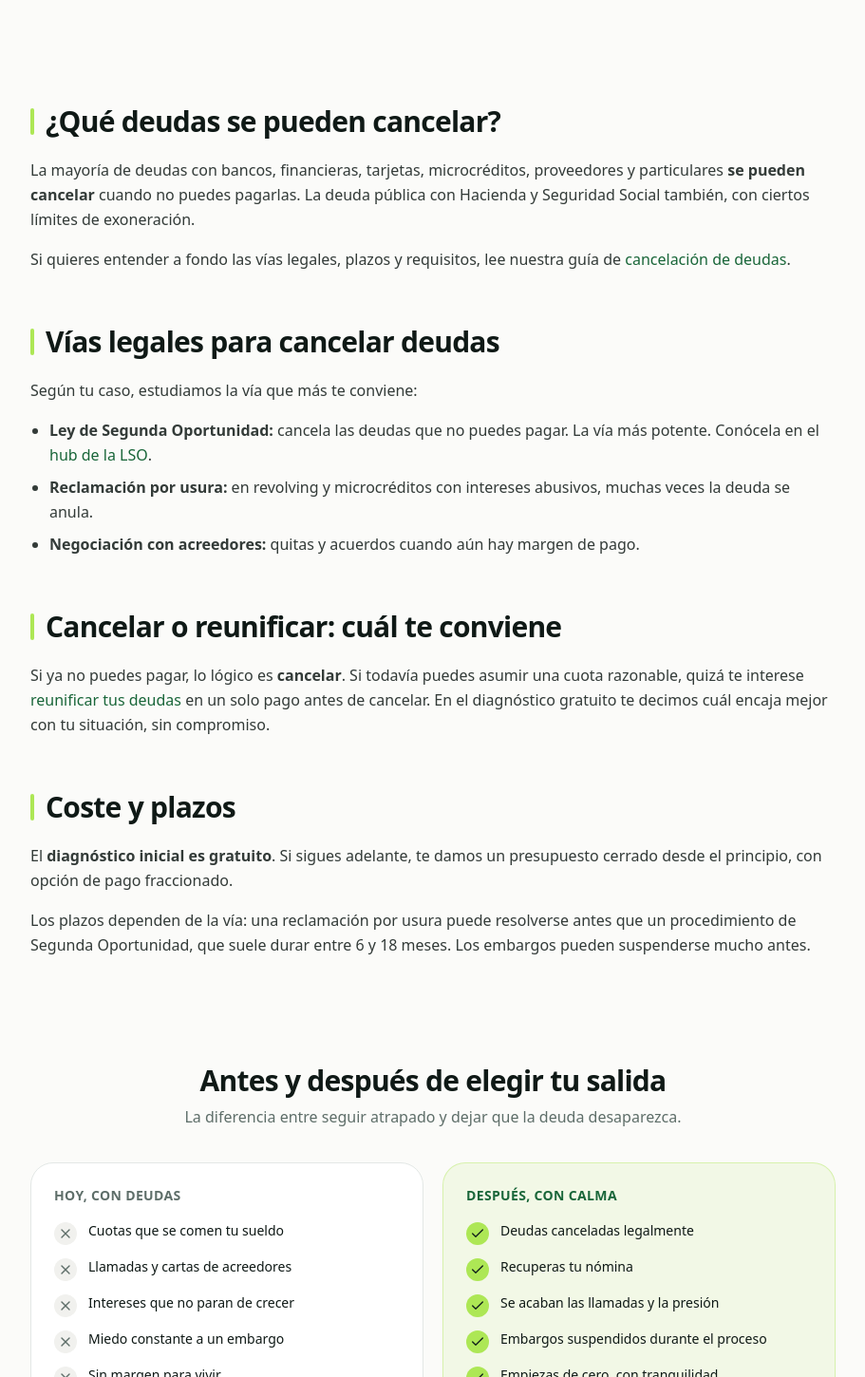
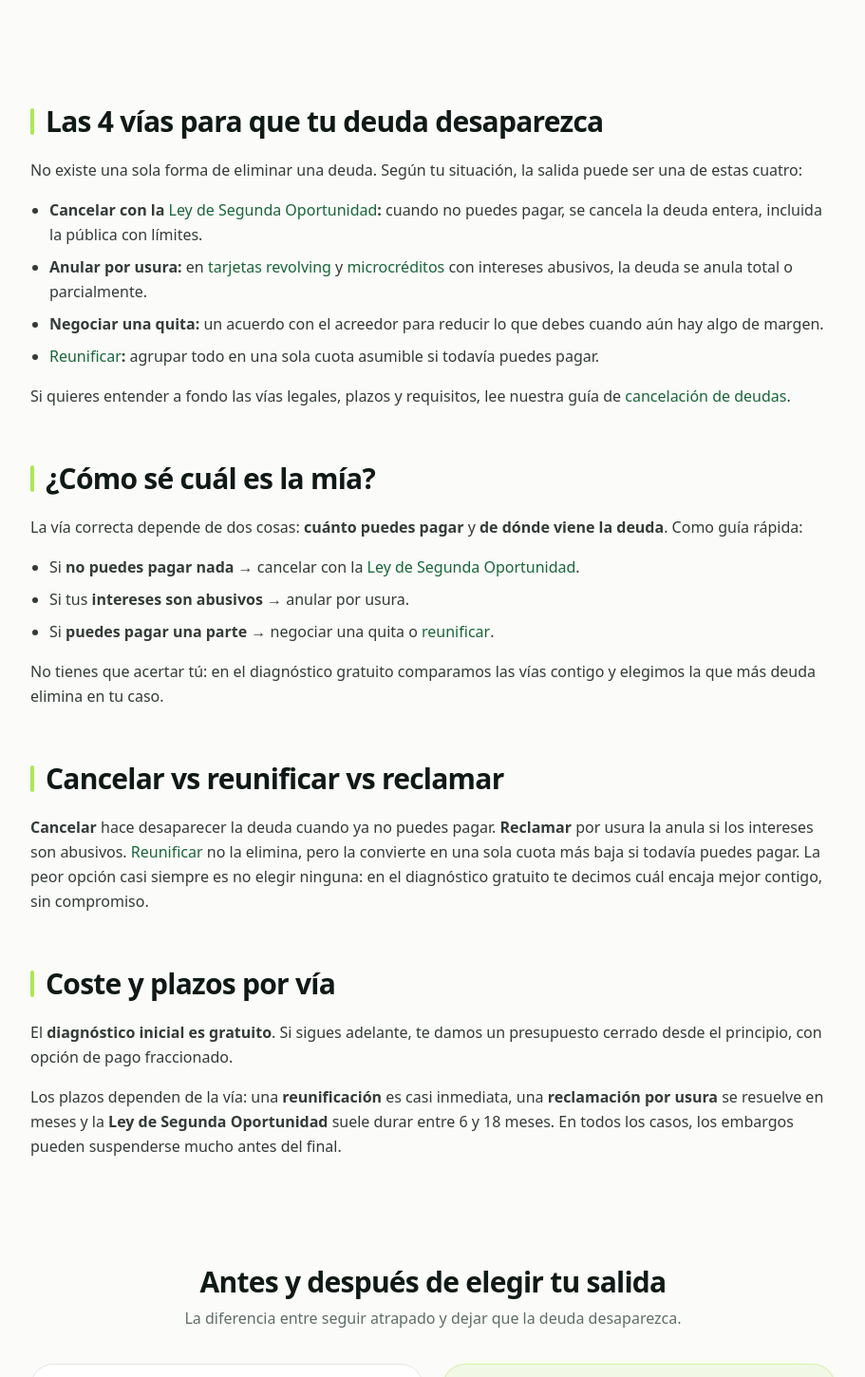
Before and after one commit to Carloslosamac/calma-deudas, a React (Vite) app: page /cancelar-deudas in a window 1280 px wide. Shown: the part 6580-8030 px from the top of the page at 95% size, without its empty margins (184-1095 px from the left). Built offline with nearby package versions, Linux system fonts and the light colour scheme; the HTML template or start-up script is replaced by a standard one.

Commit message:
Changes
Co-authored-by: Carloslosamac <205789006+Carloslosamac@users.noreply.github.com>

```diff
--- a/src/data/seo/content/cancelarDeudas.tsx
+++ b/src/data/seo/content/cancelarDeudas.tsx
@@ -361,15 +361,33 @@ export const cancelarDeudas: MoneyContent = {
   },
   sections: [
     {
-      title: "¿Qué deudas se pueden cancelar?",
+      title: "Las 4 vías para que tu deuda desaparezca",
       body: (
         <div className="space-y-4 text-base leading-relaxed text-foreground/85">
           <p>
-            La mayoría de deudas con bancos, financieras, tarjetas, microcréditos,
-            proveedores y particulares <strong>se pueden cancelar</strong> cuando no puedes
-            pagarlas. La deuda pública con Hacienda y Seguridad Social también, con ciertos
-            límites de exoneración.
+            No existe una sola forma de eliminar una deuda. Según tu situación, la salida
+            puede ser una de estas cuatro:
           </p>
+          <ul className="list-disc space-y-2 pl-5">
+            <li>
+              <strong>Cancelar con la <A to="/ley-segunda-oportunidad">Ley de Segunda Oportunidad</A>:</strong>{" "}
+              cuando no puedes pagar, se cancela la deuda entera, incluida la pública con límites.
+            </li>
+            <li>
+              <strong>Anular por usura:</strong> en{" "}
+              <A to="/tarjetas-revolving/cancelar-tarjetas-revolving">tarjetas revolving</A> y{" "}
+              <A to="/microcreditos-prestamos/cancelar-microcreditos">microcréditos</A> con
+              intereses abusivos, la deuda se anula total o parcialmente.
+            </li>
+            <li>
+              <strong>Negociar una quita:</strong> un acuerdo con el acreedor para reducir lo
+              que debes cuando aún hay algo de margen.
+            </li>
+            <li>
+              <strong><A to="/reunificar-deudas">Reunificar</A>:</strong> agrupar todo en una
+              sola cuota asumible si todavía puedes pagar.
+            </li>
+          </ul>
           <p>
             Si quieres entender a fondo las vías legales, plazos y requisitos, lee nuestra
             guía de <A to="/cancelacion-de-deudas">cancelación de deudas</A>.
@@ -378,44 +396,50 @@ export const cancelarDeudas: MoneyContent = {
       ),
     },
     {
-      title: "Vías legales para cancelar deudas",
-      body: (
-        <div className="space-y-4 text-base leading-relaxed text-foreground/85">
-          <p>Según tu caso, estudiamos la vía que más te conviene:</p>
-          <ul className="list-disc space-y-2 pl-5">
-            <li>
-              <strong>Ley de Segunda Oportunidad:</strong> cancela las deudas que no puedes
-              pagar. La vía más potente. Conócela en el{" "}
-              <A to="/ley-segunda-oportunidad">hub de la LSO</A>.
-            </li>
-            <li>
-              <strong>Reclamación por usura:</strong> en revolving y microcréditos con
-              intereses abusivos, muchas veces la deuda se anula.
-            </li>
-            <li>
-              <strong>Negociación con acreedores:</strong> quitas y acuerdos cuando aún hay
-              margen de pago.
-            </li>
-          </ul>
-        </div>
-      ),
-    },
-    {
-      title: "Cancelar o reunificar: cuál te conviene",
+      title: "¿Cómo sé cuál es la mía?",
       body: (
         <div className="space-y-4 text-base leading-relaxed text-foreground/85">
           <p>
-            Si ya no puedes pagar, lo lógico es <strong>cancelar</strong>. Si todavía puedes
-            asumir una cuota razonable, quizá te interese{" "}
-            <A to="/reunificar-deudas">reunificar tus deudas</A> en un solo pago antes de
-            cancelar. En el diagnóstico gratuito te decimos cuál encaja mejor con tu
-            situación, sin compromiso.
+            La vía correcta depende de dos cosas: <strong>cuánto puedes pagar</strong> y{" "}
+            <strong>de dónde viene la deuda</strong>. Como guía rápida:
+          </p>
+          <ul className="list-disc space-y-2 pl-5">
+            <li>
+              Si <strong>no puedes pagar nada</strong> → cancelar con la{" "}
+              <A to="/ley-segunda-oportunidad">Ley de Segunda Oportunidad</A>.
+            </li>
+            <li>
+              Si tus <strong>intereses son abusivos</strong> → anular por usura.
+            </li>
+            <li>
+              Si <strong>puedes pagar una parte</strong> → negociar una quita o{" "}
+              <A to="/reunificar-deudas">reunificar</A>.
+            </li>
+          </ul>
+          <p>
+            No tienes que acertar tú: en el diagnóstico gratuito comparamos las vías
+            contigo y elegimos la que más deuda elimina en tu caso.
           </p>
         </div>
       ),
     },
     {
-      title: "Coste y plazos",
+      title: "Cancelar vs reunificar vs reclamar",
+      body: (
+        <div className="space-y-4 text-base leading-relaxed text-foreground/85">
+          <p>
+            <strong>Cancelar</strong> hace desaparecer la deuda cuando ya no puedes pagar.{" "}
+            <strong>Reclamar</strong> por usura la anula si los intereses son abusivos.{" "}
+            <A to="/reunificar-deudas">Reunificar</A> no la elimina, pero la convierte en una
+            sola cuota más baja si todavía puedes pagar. La peor opción casi siempre es no
+            elegir ninguna: en el diagnóstico gratuito te decimos cuál encaja mejor contigo,
+            sin compromiso.
+          </p>
+        </div>
+      ),
+    },
+    {
+      title: "Coste y plazos por vía",
       body: (
         <div className="space-y-4 text-base leading-relaxed text-foreground/85">
           <p>
@@ -423,9 +447,10 @@ export const cancelarDeudas: MoneyContent = {
             damos un presupuesto cerrado desde el principio, con opción de pago fraccionado.
           </p>
           <p>
-            Los plazos dependen de la vía: una reclamación por usura puede resolverse antes
-            que un procedimiento de Segunda Oportunidad, que suele durar entre 6 y 18 meses.
-            Los embargos pueden suspenderse mucho antes.
+            Los plazos dependen de la vía: una <strong>reunificación</strong> es casi
+            inmediata, una <strong>reclamación por usura</strong> se resuelve en meses y la{" "}
+            <strong>Ley de Segunda Oportunidad</strong> suele durar entre 6 y 18 meses. En
+            todos los casos, los embargos pueden suspenderse mucho antes del final.
           </p>
         </div>
       ),
@@ -433,7 +458,15 @@ export const cancelarDeudas: MoneyContent = {
   ],
   faq: [
     {
-      q: "¿Qué deudas puedo cancelar?",
+      q: "No sé qué vía me conviene, ¿cómo lo decido?",
+      a: (
+        <>No tienes que decidirlo tú. En el diagnóstico gratuito analizamos cuánto puedes pagar y de dónde viene tu deuda, comparamos las vías (cancelar, reclamar, negociar o reunificar) y te decimos cuál elimina más deuda en tu caso.</>
+      ),
+      plain:
+        "No tienes que decidirlo tú. En el diagnóstico gratuito analizamos cuánto puedes pagar y de dónde viene tu deuda, comparamos las vías (cancelar, reclamar, negociar o reunificar) y te decimos cuál elimina más deuda en tu caso.",
+    },
+    {
+      q: "¿Qué deudas puedo eliminar?",
       a: (
         <>La mayoría de deudas con bancos, financieras, tarjetas, microcréditos, proveedores y particulares. La deuda pública con Hacienda y Seguridad Social se cancela con límites.</>
       ),
@@ -441,7 +474,15 @@ export const cancelarDeudas: MoneyContent = {
         "La mayoría de deudas con bancos, financieras, tarjetas, microcréditos, proveedores y particulares. La deuda pública con Hacienda y Seguridad Social se cancela con límites.",
     },
     {
-      q: "¿Cuánto cuesta cancelar mis deudas?",
+      q: "¿Y si me equivoco de vía?",
+      a: (
+        <>No vas a elegir a ciegas: la vía la definimos nosotros tras estudiar tu caso, y solo seguimos adelante cuando tiene sentido para ti. Si tu situación cambia, reorientamos la estrategia.</>
+      ),
+      plain:
+        "No vas a elegir a ciegas: la vía la definimos nosotros tras estudiar tu caso, y solo seguimos adelante cuando tiene sentido para ti. Si tu situación cambia, reorientamos la estrategia.",
+    },
+    {
+      q: "¿Cuánto cuesta eliminar mis deudas?",
       a: (
         <>El primer diagnóstico es gratuito. Si sigues adelante, trabajamos con un presupuesto cerrado y opción de pago fraccionado.</>
       ),
```
